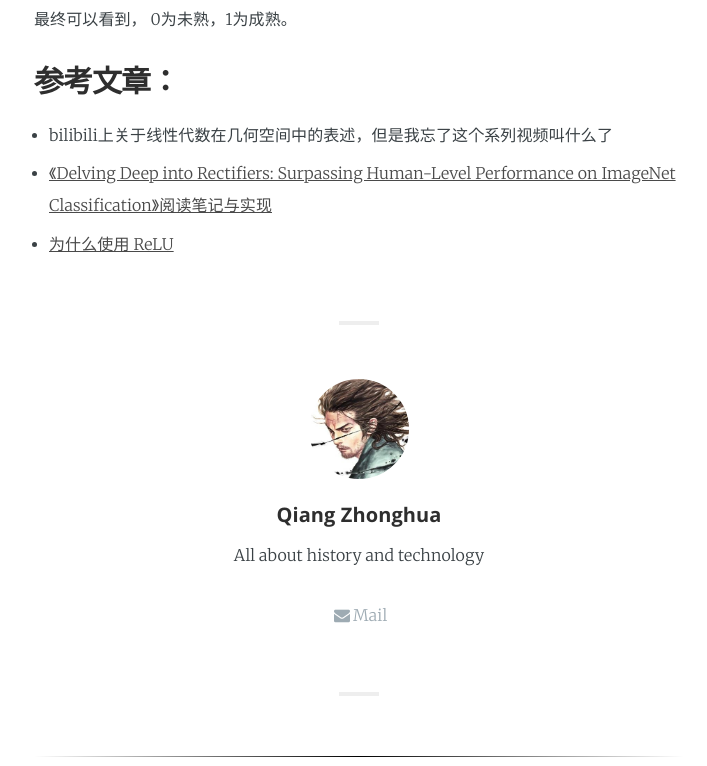
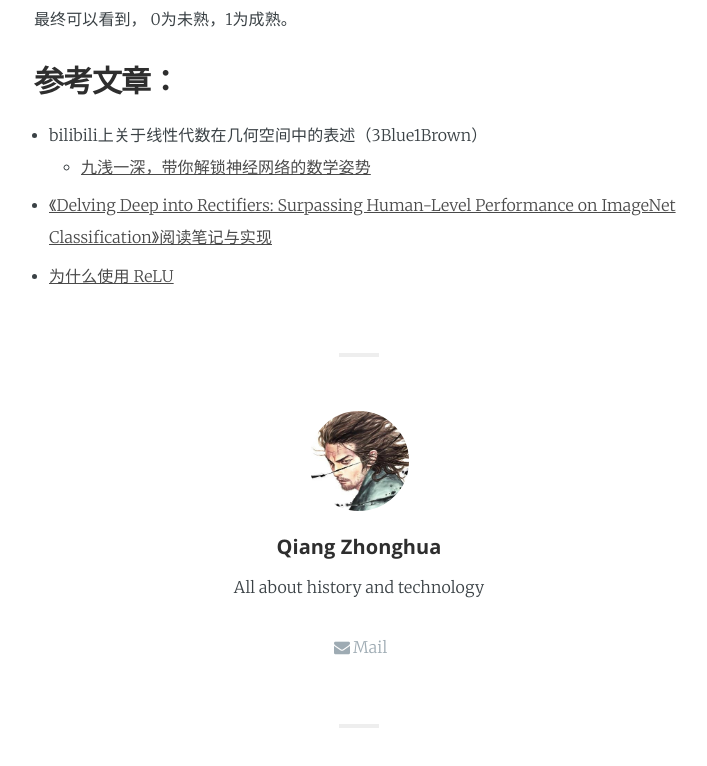
Before and after one commit to chinaq/blog, a Jekyll site: the page built from _posts/2017-07-30-HowReluWorks.md, in a window 1280 px wide and 900 px high, scrolled down 7603 px, cut to the strip 134-900 px from the top of the window. Shown: the whole strip, without its empty margins (281-988 px from the left). Built offline with Jekyll 4.4.1, drawn with Linux system fonts in a browser that asks for light colours; some web fonts are replaced.

Commit message:
revise relu

```diff
--- a/_posts/2017-07-30-HowReluWorks.md
+++ b/_posts/2017-07-30-HowReluWorks.md
@@ -77,6 +77,7 @@ author:            Qiang
 
 
 ## 参考文章：
-- bilibili上关于线性代数在几何空间中的表述，但是我忘了这个系列视频叫什么了
+- bilibili上关于线性代数在几何空间中的表述（3Blue1Brown）
+    - [九浅一深，带你解锁神经网络的数学姿势](https://mp.weixin.qq.com/s/YsHBk2m8eQRY2awsxNg2cQ)
 - [《Delving Deep into Rectifiers: Surpassing Human-Level Performance on ImageNet Classification》阅读笔记与实现](https://github.com/happynear/gitbook/blob/master/delving_deep_into_rectifiers_surpassing_human-leve.md)
 - [为什么使用 ReLU](http://shuokay.com/2016/10/01/why-relu-work/)
```
Also changed, not shown: _posts_o/2017-07-31-ReLU是如何起作用的/2017-07-30-HowReluWorks.md (+2 -1 lines).
